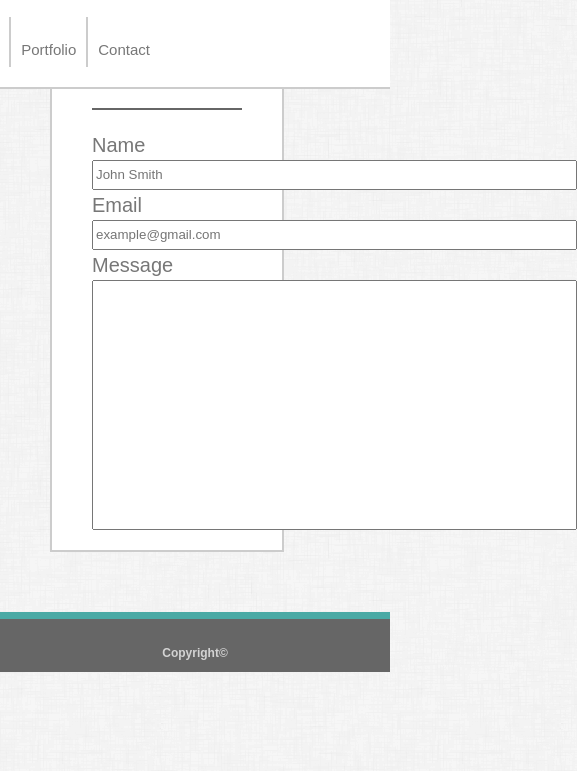
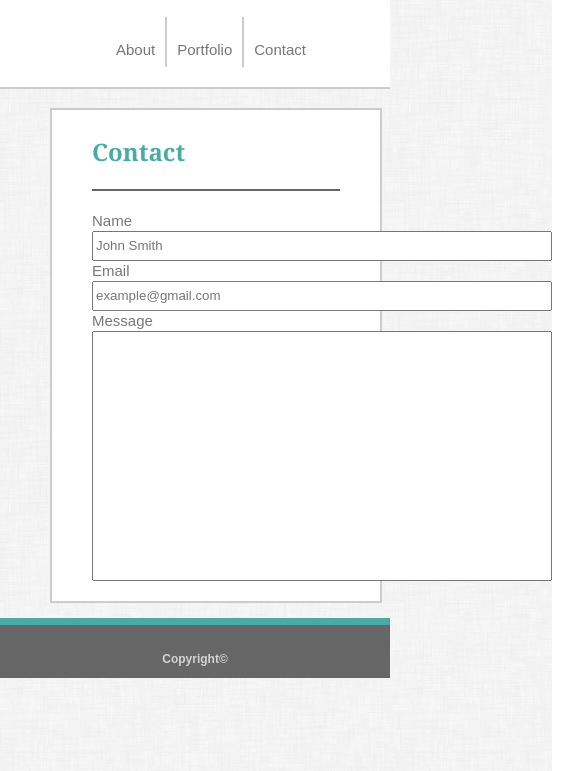
Before and after one commit to Corbin520/Responsive-Portfolio, a plain HTML site: page contact.html in a window 390 px wide. Shown: the part 73-844 px from the top of the page, 577 px wide, since content can reach past the window. Drawn offline with Linux system fonts and the light colour scheme.

Commit message:
640 and 768 done. Working on picture resize

```diff
--- a/assets/css/style.css
+++ b/assets/css/style.css
@@ -17,9 +17,9 @@ body {
 }
 
 .wrapper{
-
     min-height: 100%;
 }
+
 .header > h1 {
     background: #4aaaa5;
     color: #ffffff;
@@ -165,14 +165,11 @@ p {
     width: 950px;
 }
 
+                            /* Responsive Media HW */
 
 
-
-
-
-
+/* 960px */
 @media screen and (max-width: 980px) {
-    /* Left todo, fix footer to not be stuck over about-me */
 
     .about-me {
         width: 60%;
@@ -212,20 +209,59 @@ p {
 }
 
 
+/* 768px */
 @media screen and (max-width: 768px) {
 
+    .about-me, .my-contact {
+        width: 95%;
+        float: left;
+        margin-left: 20px;
+    }
+
+    .my-portfolio{
+        width: 95%;
+        float: left;
+        margin-left: 20px;
+        margin-bottom: 20px;
+    }
+
+    .my-contact,.my-portfolio {
+        margin-top: 116px;
+    }
+
+    .header > h1 {
+        margin-left: 20px;
+    }
+
+    p {
+        font-size: 15px;
+        line-height: 20px;
+    }
+
+    #name-input, #email-input {
+        height: 30px;
+        width: 647px;
+    }
+
+    #message-input {
+        width: 647px;
+    }
+}
 
 
-
-
-}
-
+/* 640px */
 @media screen and (max-width: 640px) {
 
-    .about-me {
+    .about-me, .my-contact, .my-portfolio {
 
-        width: 75%;
-        margin: 0 auto;
+        width: 85%;
+        margin: 15px auto;
+        float: left;
+        margin-left: 50px;
+    }
+    .my-portfolio, .my-contact {
+
+        margin-top: 181px;
     }
 
     #beach-picture {
@@ -236,13 +272,19 @@ p {
 
     .header-nav {
 
-        width: 100%;
+        width: 60%;
         clear: both;
         padding: 20px 0;
         text-align: center;
         margin: 0 50px;
     }
 
+    .moto-img {
+
+    padding: 10px;
+    width: 300px
+
+    }
     .header > h1 {
 
         width: 100%;
@@ -252,4 +294,18 @@ p {
         padding-top: 150px;
         margin-bottom: 50px;
     }
+
+    p {
+        font-size: 15px;
+        line-height: 20px;
+    }
+
+    #name-input, #email-input {
+        height: 30px;
+        width: 460px;
+    }
+
+    #message-input {
+        width: 460px;
+    }
 }
```
